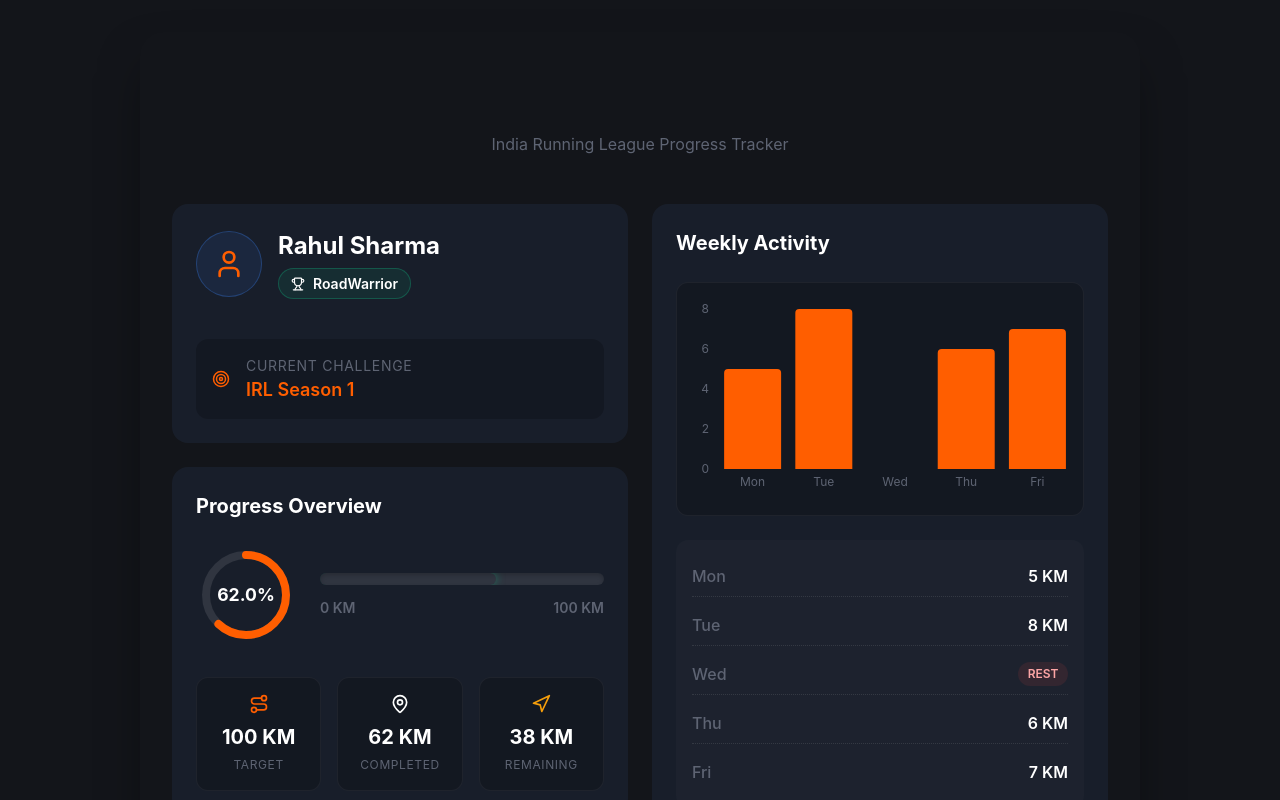
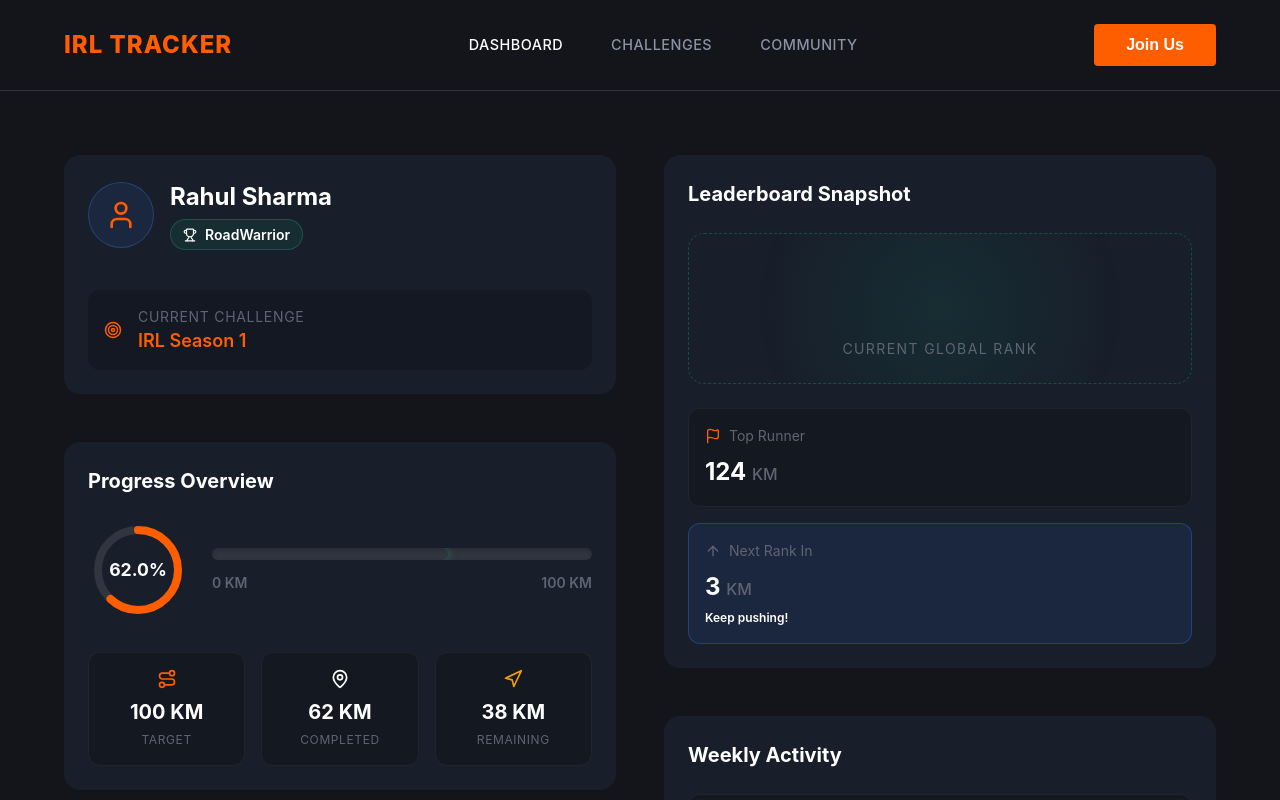
Before and after one commit to CodyBrat/runner, a React (Vite) app: page / in a window 1280 px wide. Shown: the top 800 px of the page. Built offline with nearby package versions, Linux system fonts and the light colour scheme.

Commit message:
refactor: implement classic dashboard shell and simple layout

```diff
--- a/src/App.css
+++ b/src/App.css
@@ -1,46 +1,79 @@
-.app-container {
-  width: 100%;
-  max-width: 1000px;
-  margin: 2rem auto;
-  padding: 2rem;
-  background: var(--panel-bg);
-  backdrop-filter: var(--glass-blur);
-  -webkit-backdrop-filter: var(--glass-blur);
-  border: 1px solid var(--border-color);
-  border-radius: 24px;
-  box-shadow: 0 25px 50px -12px rgba(0, 0, 0, 0.5);
+.layout {
+  min-height: 100vh;
   display: flex;
   flex-direction: column;
-  gap: 2rem;
 }
 
-.dashboard-header {
-  text-align: center;
-  margin-bottom: 1rem;
+.navbar {
+  display: flex;
+  align-items: center;
+  justify-content: space-between;
+  padding: 1.5rem 4rem;
+  background-color: var(--bg-main);
+  border-bottom: 1px solid var(--border-subtle);
 }
 
-.dashboard-title {
-  font-size: 2.5rem;
+.nav-logo {
   font-weight: 800;
-  background: linear-gradient(to right, var(--text-main), var(--accent-primary));
-  -webkit-background-clip: text;
-  -webkit-text-fill-color: transparent;
-  margin-bottom: 0.5rem;
+  font-size: 1.5rem;
+  color: var(--accent-primary);
+  text-transform: uppercase;
+  letter-spacing: 1px;
+}
+
+.nav-links {
+  display: flex;
+  gap: 3rem;
+}
+
+.nav-links a {
+  font-size: 0.9rem;
+  font-weight: 500;
+  color: var(--text-secondary);
+  text-transform: uppercase;
+  letter-spacing: 0.5px;
+}
+
+.nav-links a:hover, .nav-links a.active {
+  color: var(--text-primary);
+}
+
+.nav-btn {
+  background: var(--accent-primary);
+  color: #fff;
+  border: none;
+  padding: 0.75rem 2rem;
+  border-radius: 4px;
+  font-weight: 600;
+  cursor: pointer;
+  font-size: 1rem;
+}
+
+.nav-btn:hover {
+  background: var(--accent-primary-hover);
+}
+
+.main-content {
+  flex: 1;
+  padding: 4rem;
+  max-width: 1400px;
+  margin: 0 auto;
+  width: 100%;
 }
 
 .dashboard-grid {
   display: grid;
   grid-template-columns: 1fr;
-  gap: 1.5rem;
+  gap: 3rem;
 }
 
-.left-panel, .right-panel {
+.section-left, .section-right {
   display: flex;
   flex-direction: column;
-  gap: 1.5rem;
+  gap: 3rem;
 }
 
-@media (min-width: 768px) {
+@media (min-width: 900px) {
   .dashboard-grid {
     grid-template-columns: 1fr 1fr;
   }
--- a/src/App.jsx
+++ b/src/App.jsx
@@ -8,22 +8,29 @@ import './App.css';
 
 function App() {
   return (
-    <div className="app-container">
-      <header className="dashboard-header">
-        <h1 className="dashboard-title">Runner Dashboard</h1>
-        <p style={{ color: "var(--text-muted)" }}>India Running League Progress Tracker</p>
-      </header>
+    <div className="layout">
+      <nav className="navbar">
+        <div className="nav-logo">IRL tracker</div>
+        <div className="nav-links">
+          <a href="#" className="active">Dashboard</a>
+          <a href="#">Challenges</a>
+          <a href="#">Community</a>
+        </div>
+        <button className="nav-btn">Join Us</button>
+      </nav>
 
+      <main className="main-content">
         <div className="dashboard-grid">
-        <div className="left-panel">
+          <div className="section-left">
             <RunnerDetails data={runnerData} />
             <ProgressMetrics data={runnerData} />
           </div>
-        <div className="right-panel">
+          <div className="section-right">
+            <LeaderboardSnapshot data={runnerData} />
             <WeeklyActivity runs={runnerData.weekly_runs} />
-          <LeaderboardSnapshot data={runnerData} />
           </div>
         </div>
+      </main>
     </div>
   );
 }
```
Lines whose indentation alone changed are shown as unchanged.
